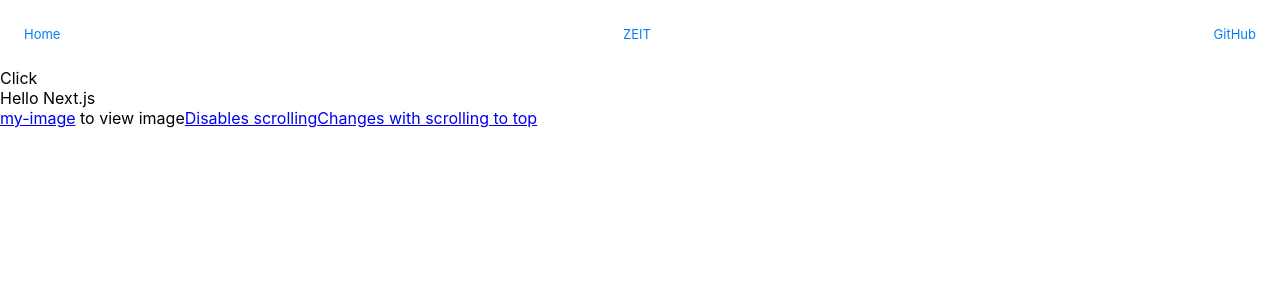
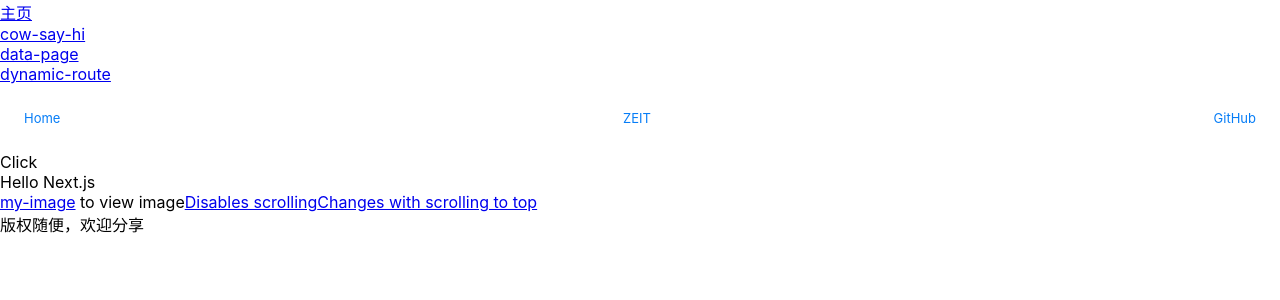
Before and after one commit to Kennytian/hello-nextjs, a Next.js app: page /home in a window 1280 px wide. Shown: the top 300 px of the page. Built offline with nearby package versions, Linux system fonts and the light colour scheme.

Commit message:
Add some common files

```diff
--- /dev/null
+++ b/components/layout.js
@@ -0,0 +1,49 @@
+import React, { useEffect } from 'react';
+import Head from 'next/head';
+import Link from 'next/link';
+import Router from 'next/router';
+
+// routeChangeStart
+// routeChangeComplete
+// routeChangeError
+// beforeHistoryChange
+// hashChangeStart
+// hashChangeComplete
+const DefaultLayout = props => {
+  const routeChangeStartHandler = url => {
+    if (url === '/cow-say-hi') {
+      location.href = './no-permission';
+    }
+  };
+
+  useEffect(() => {
+    Router.events.on('routeChangeStart', routeChangeStartHandler);
+    return () => {
+      Router.events.off('routeChangeStart', routeChangeStartHandler);
+    };
+  }, []);
+
+  return (
+    <div>
+      <Head>
+        <title>公共头部</title>
+      </Head>
+      <div style={{ display: 'flex', 'flex-direction': 'column' }}>
+        <Link href={'/'}>主页</Link>
+        <Link href={'/cow-say-hi'}>
+          <a>cow-say-hi</a>
+        </Link>
+        <Link href={'/data-page'}>
+          <a>data-page</a>
+        </Link>
+        <Link href={'/dynamic-route'}>
+          <a>dynamic-route</a>
+        </Link>
+      </div>
+      {props.children}
+      <footer>版权随便，欢迎分享</footer>
+    </div>
+  );
+};
+
+export default DefaultLayout;
--- a/pages/home.js
+++ b/pages/home.js
@@ -1,21 +1,21 @@
 import React from 'react';
+import Link from "next/link";
+import DefaultLayout from "../components/layout";
 import Nav from '../components/nav';
 import styles from '../styles.scss';
-import Link from "next/link";
 
 const Home = () => {
   return (
-    <div>
+    <DefaultLayout>
       <Nav />
       Click <div className={styles.example}>Hello Next.js</div>
       <Link href={{ pathname: '/my-image', query: { name: 'Zeit' } }}>
         <a>my-image</a>
       </Link>{' '}
       to view image
-
       <Link scroll={false} href="/?counter=10"><a>Disables scrolling</a></Link>
       <Link href="/?counter=10"><a>Changes with scrolling to top</a></Link>
-    </div>
+    </DefaultLayout>
   );
 };
 
--- a/pages/read-more.js
+++ b/pages/read-more.js
@@ -1,12 +1,16 @@
 import React from 'react';
 import Router from 'next/router';
+import Link from 'next/link';
 
 const ReadMore = () => {
   return (
     <div>
       Click <span onClick={() => Router.push('/home')}>here</span> to read more.
+      <Link href="/home">
+        <a>主页</a>
+      </Link>
     </div>
-  )
+  );
 };
 
 export default ReadMore;
```
Also changed, not shown: pages/_error.js (added, +7 -0 lines), pages/no-permission.js (added, +7 -0 lines).
